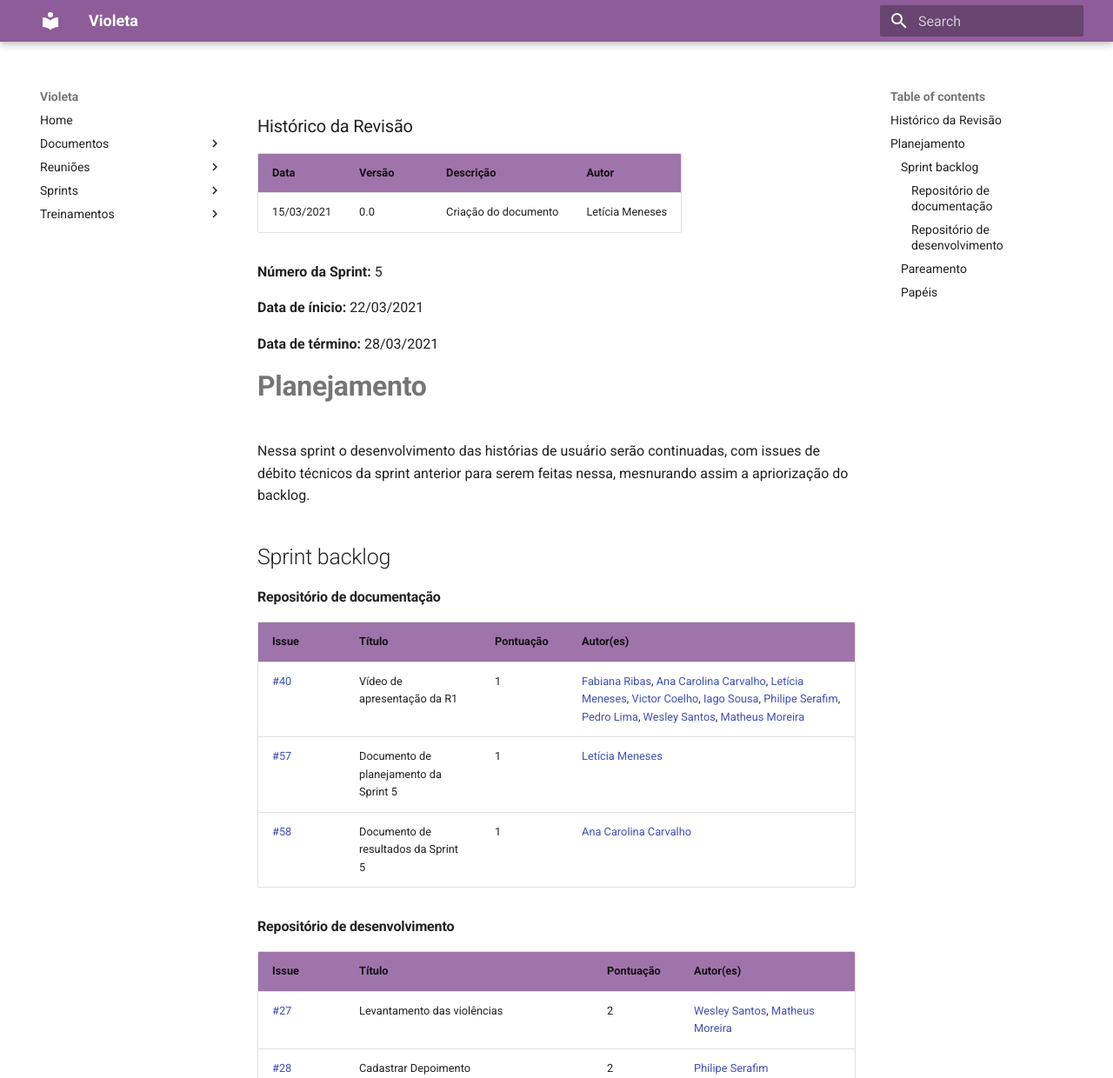
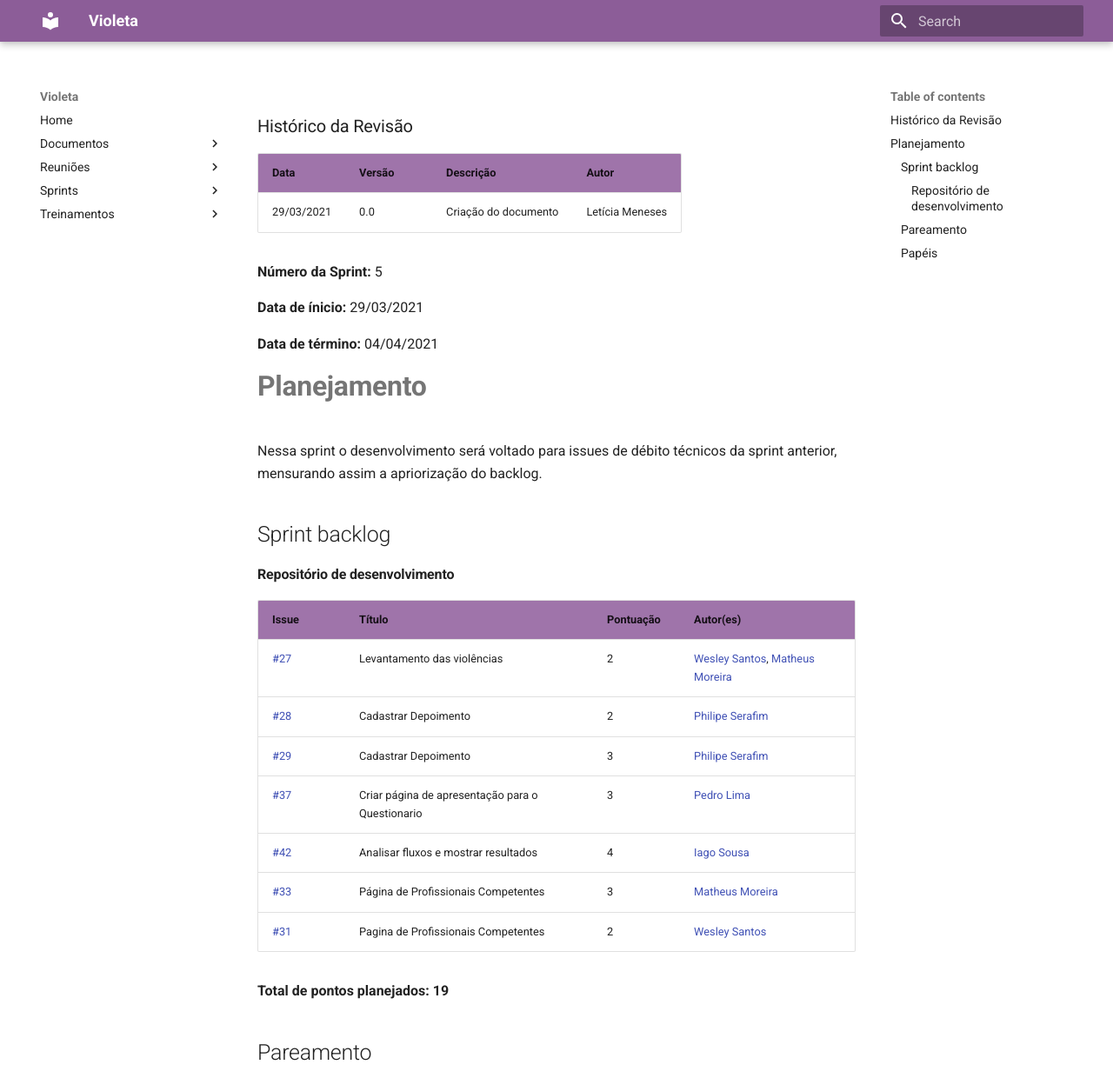
Before and after one commit to fga-eps-mds/2020.2-Violeta-Documentacao, an MkDocs documentation site: the page built from docs/Gerencia/sprints/sprint-6/planning_sprint6.md, in a window 1280 px wide and 1400 px high, cut to the strip 0-1240 px from the top of the window. Shown: the whole strip at 87% size. Built offline with MkDocs 1.6.1 and Material for MkDocs 9.7.7, drawn with Linux system fonts in a browser that asks for light colours; some of the changed text lies outside the part shown.

Commit message:
Adicionado planning da sprint 6

```diff
--- a/docs/Gerencia/sprints/sprint-5/planning_sprint5.md
+++ b/docs/Gerencia/sprints/sprint-6/planning_sprint6.md
@@ -1,29 +1,19 @@
 ### Histórico da Revisão
 | Data | Versão | Descrição | Autor |
 |---|---|---|---|
-| 15/03/2021| 0.0 |Criação do documento | Letícia Meneses |
+| 29/03/2021| 0.0 |Criação do documento | Letícia Meneses |
 
 
 **Número da Sprint:** 5
 
-**Data de ínicio:** 22/03/2021
+**Data de ínicio:** 29/03/2021
 
-**Data de término:** 28/03/2021
+**Data de término:** 04/04/2021
 
 # **Planejamento**
-Nessa sprint o desenvolvimento das histórias de usuário serão continuadas, com issues de débito técnicos da sprint anterior para serem feitas nessa, mesnurando assim a apriorização do backlog.
+Nessa sprint o desenvolvimento será voltado para issues de débito técnicos da sprint anterior, mensurando assim a apriorização do backlog.
 
 ## Sprint backlog
-
-#### Repositório de documentação
-
-| Issue | Título | Pontuação | Autor(es) |
-|---|---|---|---|
-|[#40](https://github.com/fga-eps-mds/2020.2-Violeta-Documentacao/issues/40)| Vídeo de apresentação da R1 | 1 | [Fabiana Ribas](https://github.com/FabianaRibas), [Ana Carolina Carvalho](https://github.com/anacarolcs), [Letícia Meneses](https://github.com/mbslet), [Victor Coelho](https://github.com/victorhdcoelho), [Iago Sousa](https://github.com/iasousa), [Philipe Serafim](https://github.com/philipeserafim), [Pedro Lima](https://github.com/pedrolimass), [Wesley Santos](https://github.com/wesleysantos00), [Matheus Moreira](https://github.com/mateus-lm) |
-|[#57](https://github.com/fga-eps-mds/2020.2-Violeta-Documentacao/issues/57)| Documento de planejamento da Sprint 5 | 1 | [Letícia Meneses](https://github.com/mbslet) |
-|[#58](https://github.com/fga-eps-mds/2020.2-Violeta-Documentacao/issues/58)| Documento de resultados da Sprint 5 | 1 | [Ana Carolina Carvalho](https://github.com/anacarolcs) |
-
-
 
 #### Repositório de desenvolvimento
 
@@ -38,7 +28,7 @@ Nessa sprint o desenvolvimento das histórias de usuário serão continuadas, co
 |[#31](https://github.com/fga-eps-mds/2020.2-violeta-desenvolvimento/issues/31)| Pagina de Profissionais Competentes | 2 | [Wesley Santos](https://github.com/wesleysantos00) |
 
 
-<b>Total de pontos planejados: 22 </b>
+<b>Total de pontos planejados: 19 </b>
 
 ## Pareamento
 
```
